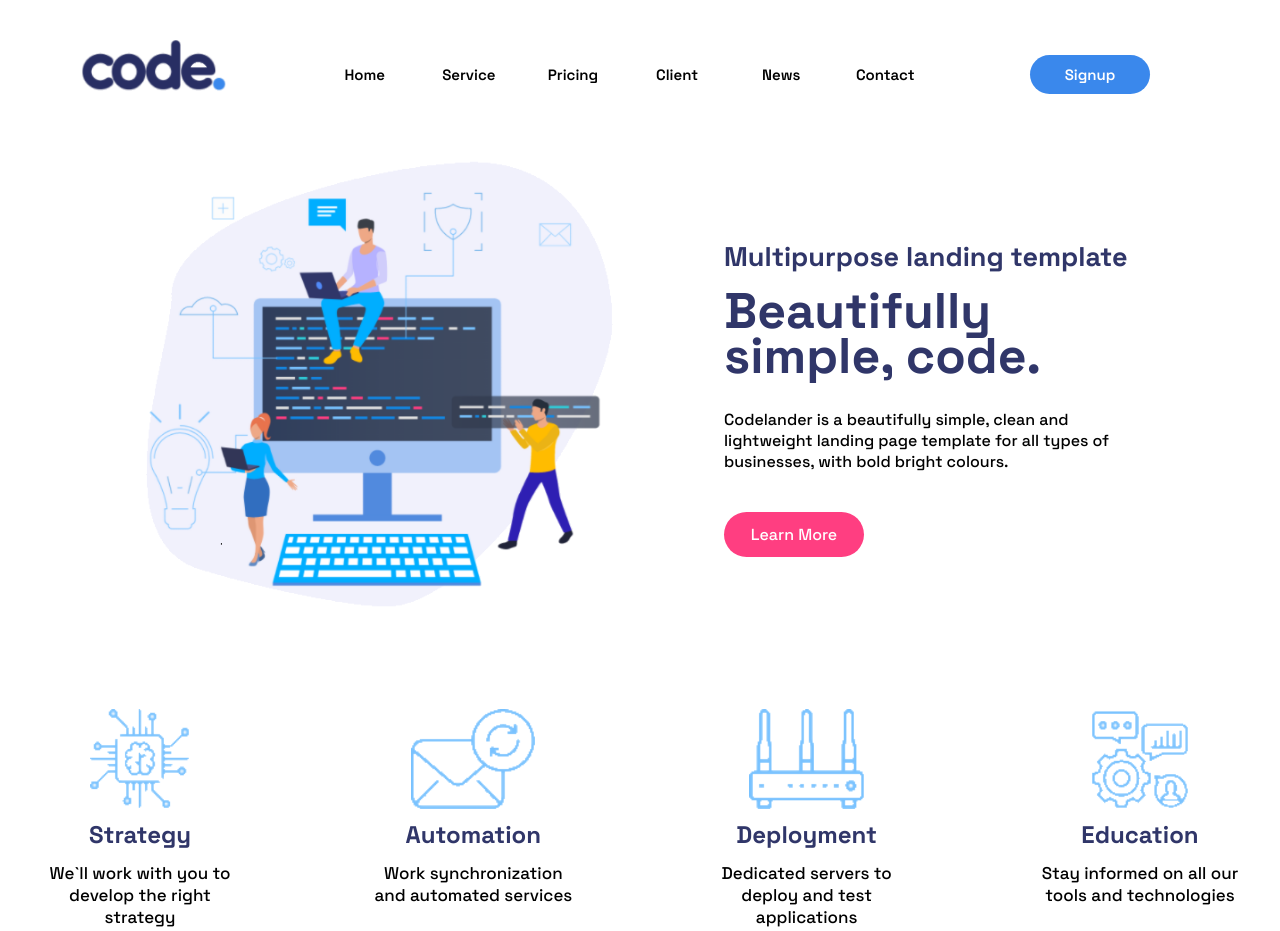
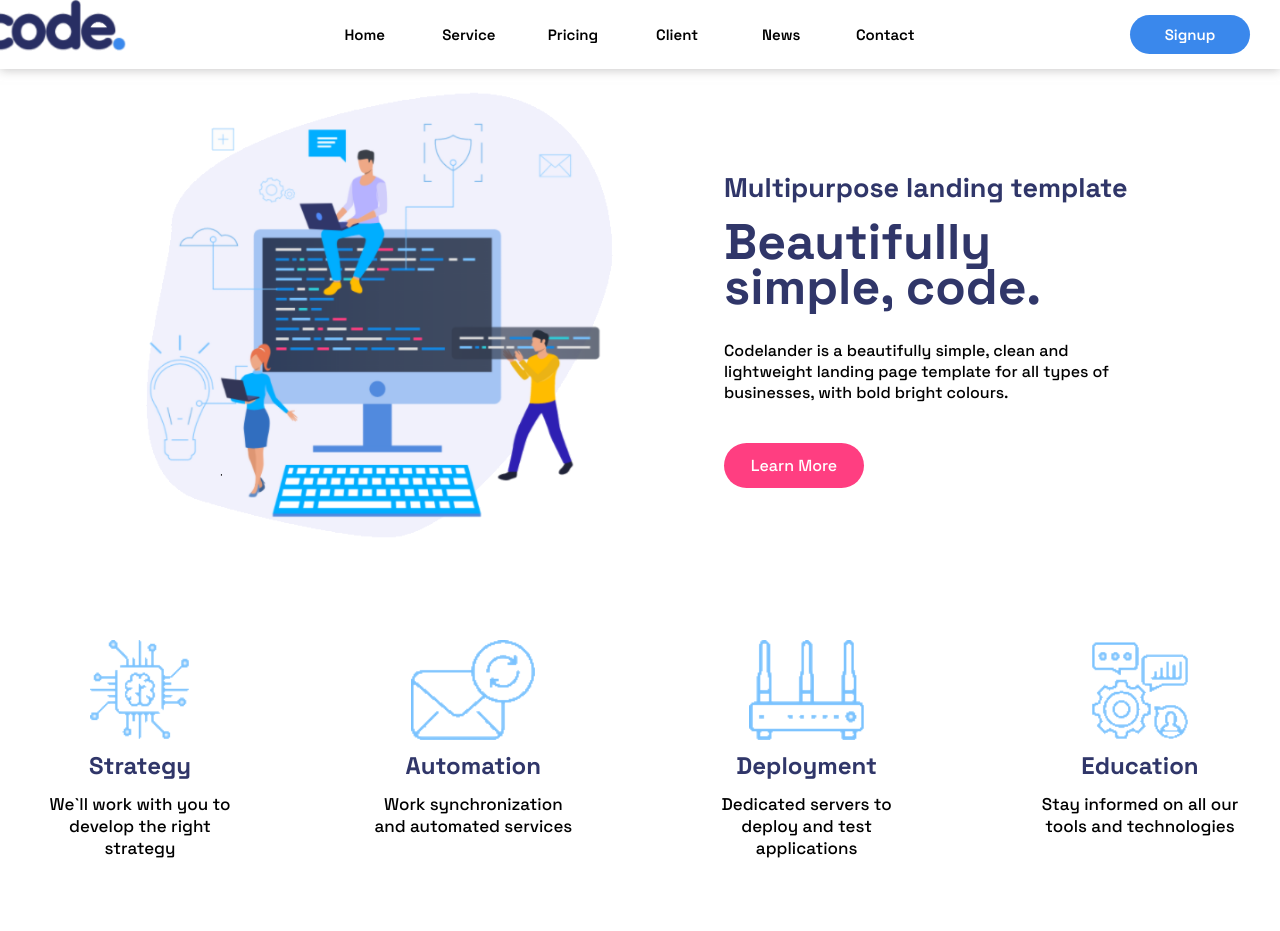
Before and after one commit to tadas258/9-code-page, a plain HTML site: page index.html in a window 1280 px wide. Shown: the top 931 px of the page. Drawn offline with Linux system fonts and the light colour scheme.

Commit message:
#8 header fixed

```diff
--- /dev/null
+++ b/css/footer.css
@@ -0,0 +1,5 @@
+footer {
+    margin: 0 -99em;
+    background-color: aqua;
+
+}
--- a/css/header.css
+++ b/css/header.css
@@ -1,7 +1,24 @@
+.header-wrap {
+    width: 100%;
+    position: fixed;
+    top:  0;
+    height: 69px;
+    box-shadow: 0 1px 10px rgba(161, 159, 159, 0.596);
+    z-index: 9;
+
+}
+
 .header {
+    position: fixed;
+    overflow: visible;
+    top: 0;
     display: inline-block;
     text-align: center;
-    width: 100%;
+    width: 1400px;
+    left: 50%;
+    transition: all 1s ease-in-out;
+    background-color: rgb(255, 255, 255);
+    transform: translate(-50%);
 }
 .logo {
     display: inline-block;
--- a/css/main.css
+++ b/css/main.css
@@ -1,8 +1,10 @@
+
 .main {
     display: inline-block;
-    position: absolute;
     width: 1200px;
     margin-top: 40px;
+    position: absolute;
+    overflow: hidden;
     left:50%;
     transform: translate(-50%);
 }
--- a/css/second_section.css
+++ b/css/second_section.css
@@ -24,6 +24,7 @@
     margin-top: 25px;
 
 }
+
 .accordion-buttons > .accordion {
     display: flex;
     align-items: center;
@@ -51,6 +52,7 @@
   color: white;
   float: right;
   margin-left: 5px;
+
 }
 
 
@@ -70,6 +72,7 @@
     overflow: hidden;
     padding: 10px 20px;
 }
+
 .second-right {
     display: flex;
     width: 55%;
--- a/index.html
+++ b/index.html
@@ -23,10 +23,11 @@
     <link rel="stylesheet" href="./css/slides.css">
     <link rel="stylesheet" href="./css/stories-section.css">
     <link rel="stylesheet" href="./css/last-section.css">
+    <link rel="stylesheet" href="./css/footer.css">
 </head>
 
 <body>
-    <div class="main">
+    <div class="header-wrap">
         <div class="header">
             <div class="top-links">
                 <div class="logo">
@@ -40,7 +41,10 @@
                 <a class="links" href="#">Contact</a>
                 <a class="links" href="#">signup</a>
             </div>
+
         </div>
+    </div>
+    <div class="main">
         <div class="section">
             <div class="left-side">
                 <img src="./img/main-picture.png" alt="main">
@@ -84,12 +88,14 @@
                 <div class="accordion-buttons">
                     <button class="accordion">Website design </button>
                     <div class="hidden-panel">
-                        <p>Some information on your web design and development services can go here. A few lines should
+                        <p>Some information on your web design and development services can go here. A few lines
+                            should
                             do the trick.</p>
                     </div>
                     <button class="accordion">Application development</button>
                     <div class="hidden-panel">
-                        <p>More information on your application development services can go here, too. There's plenty of
+                        <p>More information on your application development services can go here, too. There's
+                            plenty of
                             space available for you.</p>
                     </div>
                 </div>
@@ -205,7 +211,12 @@
                 <img src="./img/last_pic.png" alt="last-img">
             </div>
         </div>
+
+        <footer>
+            blah
+        </footer>
     </div>
+    <script src="./java/header.js" type="module"></script>
     <script src="./java/accordion.js" type="module"></script>
 </body>
 
```
